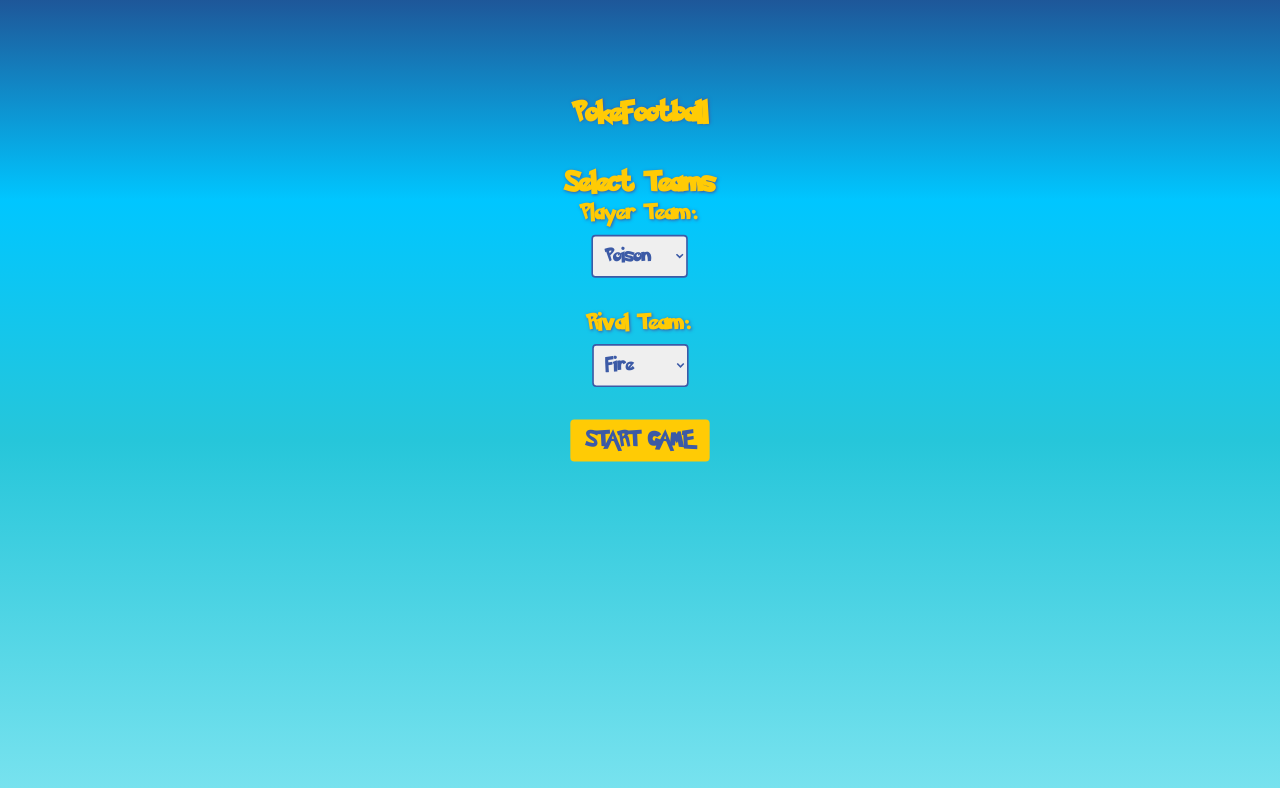
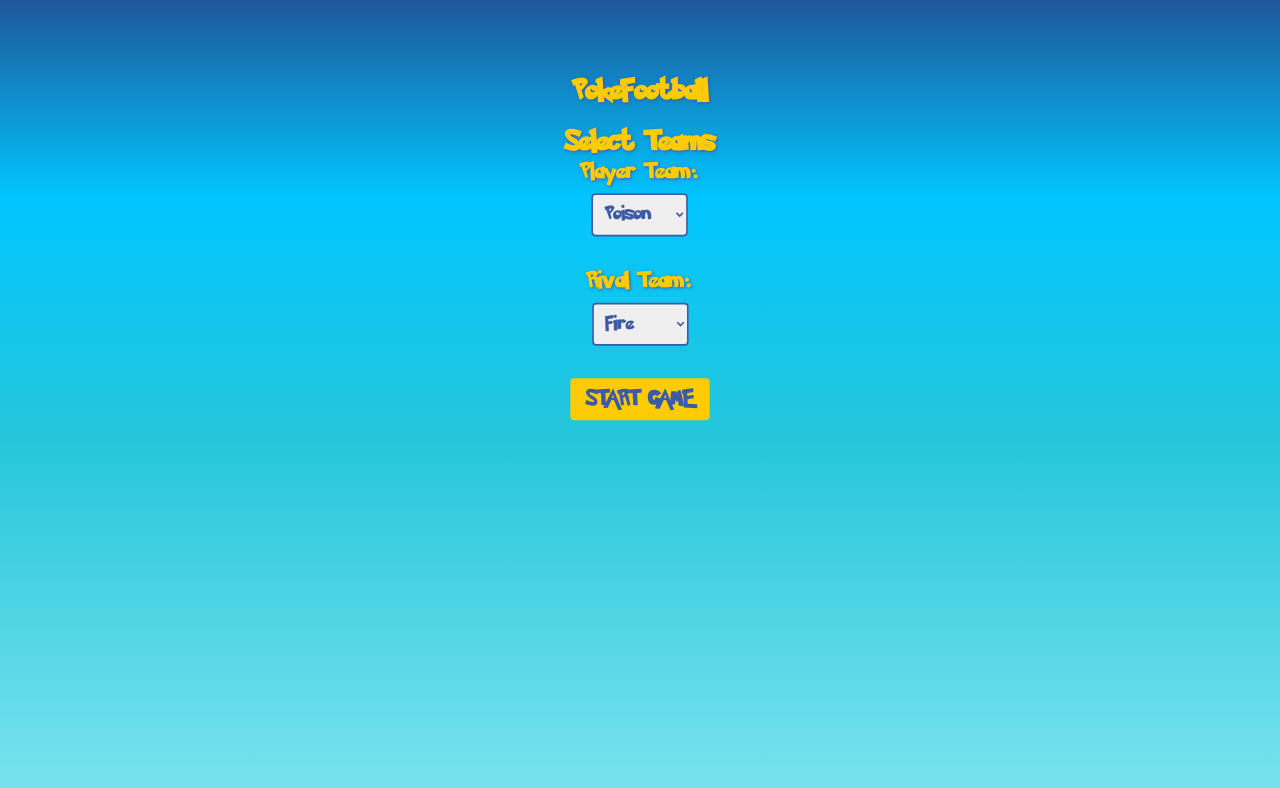
Before and after one commit to XixoEcaP/PokeFootballDemo, a React (Create React App) app: page / in a window 1280 px wide. Shown: the top 788 px of the page. Built offline with nearby package versions, Linux system fonts and the light colour scheme.

Commit message:
redeploy

```diff
--- a/src/components/Site.css
+++ b/src/components/Site.css
@@ -18,6 +18,7 @@
   background: -webkit-linear-gradient(top, #1e5799 0%, #00c6ff 25%, #26c6da 55%, #7AE3EF 100%);
   background: linear-gradient(to bottom, #1e5799 0%, #00c6ff 25%, #26c6da 55%, #7AE3EF 100%);
   overflow: hidden; /* Prevent scrolling */
+
 }
 
 html, body {
@@ -28,6 +29,7 @@
 .container {
   text-align: center;
   min-height: 100vh;
+  margin-top: 0;
   padding: 0; /* Remove padding to eliminate blank space */
   display: flex;
   flex-direction: column;
@@ -39,6 +41,7 @@
 .title {
   font-size: 1.5em; /* Further reduce font size to save space */
  margin-top: 0;
+ padding-top: 0;
   margin-bottom: -25px;
 
 }
@@ -149,6 +152,7 @@
 @media only screen and (max-height: 800px) {
   html, body {
  transform: scale(0.9);
+ bottom:  200px;
   }
 }
 
```
